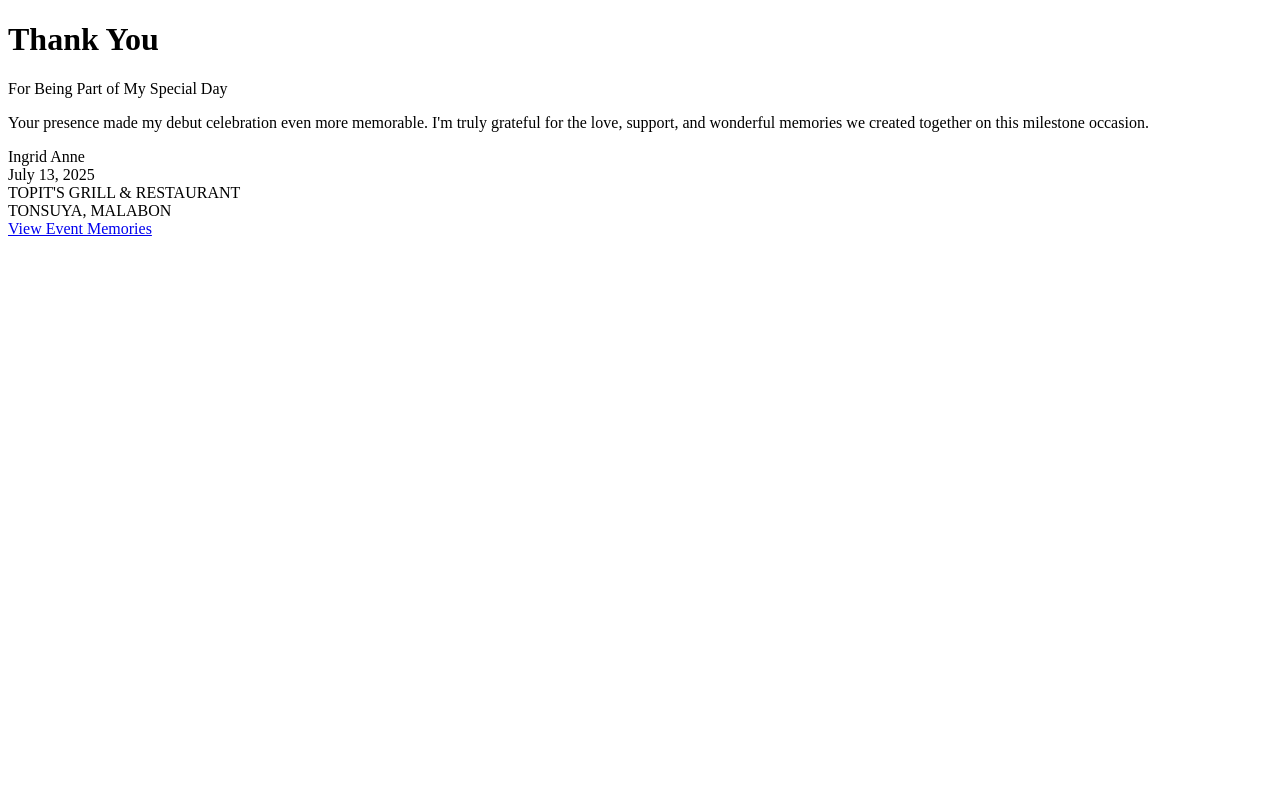
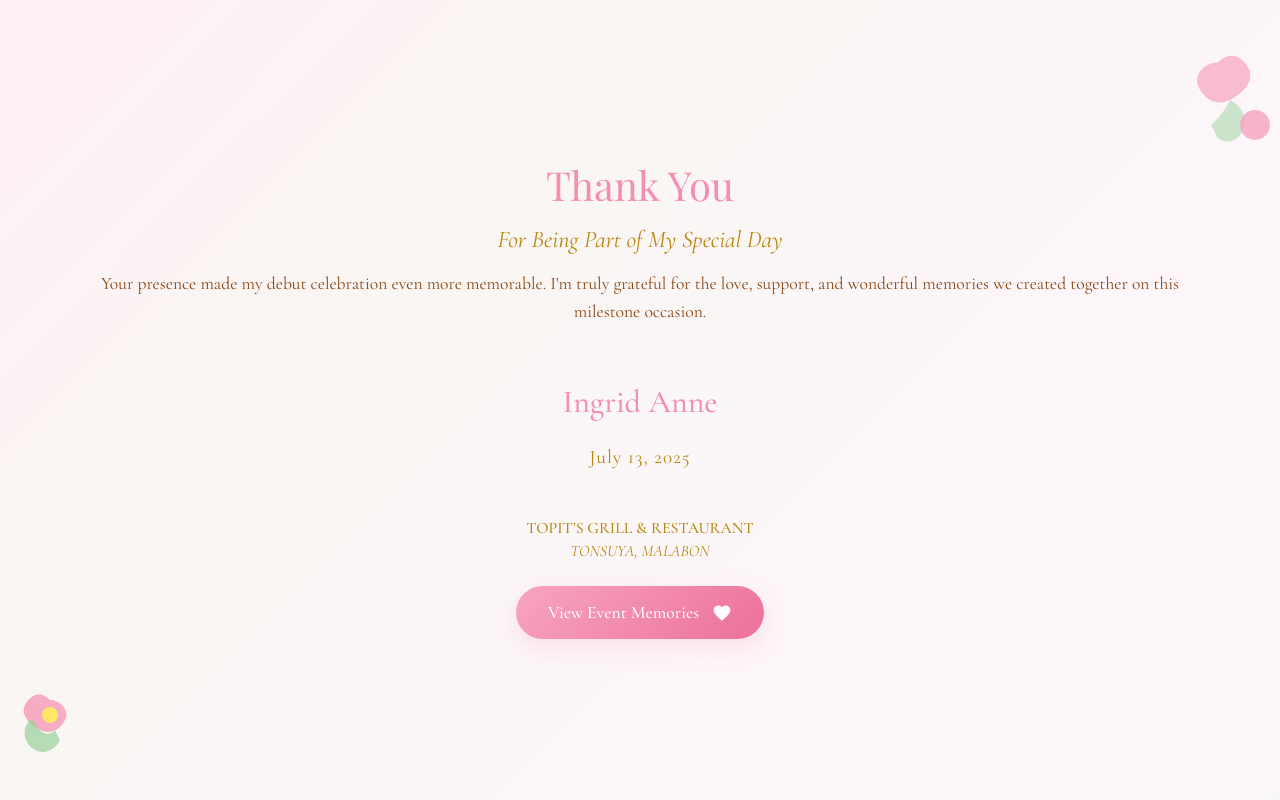
Before and after one commit to Thirdsantos/Ingrid_Debut, a plain HTML site: page index.html in a window 1280 px wide. Drawn offline with nearby package versions, Linux system fonts and the light colour scheme.

Commit message:
Update index.html

```diff
--- a/index.html
+++ b/index.html
@@ -4,12 +4,180 @@
   <meta charset="UTF-8" />
   <meta name="viewport" content="width=device-width, initial-scale=1.0"/>
   <title>Thank You | Ingrid Anne's Debut - July 13, 2025</title>
-  <!-- Shared Styles & Fonts can be linked externally or embedded -->
-  <link rel="stylesheet" href="style.css" />
+  <style>
+    @import url('https://fonts.googleapis.com/css2?family=Playfair+Display:wght@400;500;600;700&family=Cormorant+Garamond:ital,wght@0,300;0,400;0,500;1,300;1,400&display=swap');
+
+    * {
+      margin: 0;
+      padding: 0;
+      box-sizing: border-box;
+    }
+
+    body {
+      font-family: 'Cormorant Garamond', serif;
+      background: #faf8f6;
+      min-height: 100vh;
+      overflow-x: hidden;
+    }
+
+    .thank-you-page {
+      display: flex;
+      flex-direction: column;
+      justify-content: center;
+      align-items: center;
+      min-height: 100vh;
+      text-align: center;
+      position: relative;
+      background: linear-gradient(135deg, #fff0f5, #f9f6f3, #fdf6fa, #faf8f6);
+      overflow: hidden;
+      padding: 2rem;
+    }
+
+    .floral-decoration {
+      position: absolute;
+      pointer-events: none;
+      z-index: 1;
+      opacity: 0.8;
+    }
+
+    .floral-top-right {
+      top: 0;
+      right: 0;
+      width: 150px;
+      height: 200px;
+    }
+
+    .floral-bottom-left {
+      bottom: 0;
+      left: 0;
+      width: 120px;
+      height: 180px;
+    }
+
+    @media (min-width: 768px) {
+      .floral-top-right {
+        width: 250px;
+        height: 300px;
+      }
+      .floral-bottom-left {
+        width: 200px;
+        height: 250px;
+      }
+    }
+
+    .thank-you-title {
+      font-family: 'Playfair Display', serif;
+      font-size: 2.5rem;
+      font-weight: 400;
+      color: #f48fb1;
+      margin-bottom: 1rem;
+      z-index: 2;
+      position: relative;
+      line-height: 1.2;
+    }
+
+    .thank-you-subtitle {
+      font-size: 1.5rem;
+      color: #b8860b;
+      margin-bottom: 1rem;
+      font-style: italic;
+      z-index: 2;
+      position: relative;
+    }
+
+    .thank-you-message {
+      font-size: 1.1rem;
+      color: #8b4513;
+      max-width: 90%;
+      margin: 0 auto 2rem auto;
+      line-height: 1.6;
+      z-index: 2;
+      position: relative;
+    }
+
+    .highlight-name {
+      font-size: 2rem;
+      color: #f48fb1;
+      font-weight: 500;
+      margin: 1.5rem 0;
+      z-index: 2;
+      position: relative;
+    }
+
+    .event-date {
+      font-size: 1.2rem;
+      color: #b8860b;
+      margin-bottom: 1.5rem;
+      letter-spacing: 1px;
+      z-index: 2;
+      position: relative;
+    }
+
+    .view-memories-button {
+      display: inline-flex;
+      align-items: center;
+      gap: 0.8rem;
+      padding: 1rem 2rem;
+      background: linear-gradient(135deg, #f8a5c2, #ec7097);
+      color: white;
+      text-decoration: none;
+      border-radius: 50px;
+      font-size: 1.1rem;
+      font-weight: 500;
+      transition: all 0.3s ease;
+      box-shadow: 0 8px 24px rgba(248, 165, 194, 0.3);
+      z-index: 2;
+      position: relative;
+    }
+
+    .view-memories-button:hover {
+      transform: translateY(-3px);
+      box-shadow: 0 12px 28px rgba(248, 165, 194, 0.4);
+    }
+
+    .heart-icon {
+      width: 20px;
+      height: 20px;
+      fill: currentColor;
+    }
+
+    .venue-info {
+      font-size: 1rem;
+      color: #b8860b;
+      margin: 1.5rem 0;
+      line-height: 1.4;
+      z-index: 2;
+      position: relative;
+    }
+
+    .venue-name {
+      font-weight: 500;
+    }
+
+    .venue-location {
+      font-style: italic;
+    }
+  </style>
 </head>
 <body>
   <div class="thank-you-page">
-    <!-- Floral decorations & petal scripts (optional) -->
+    <!-- Floral decorations -->
+    <div class="floral-decoration floral-top-right">
+      <svg viewBox="0 0 200 250" xmlns="http://www.w3.org/2000/svg">
+        <path d="M150,50 C160,40 170,45 175,55 C180,65 170,75 160,80 C150,85 140,80 135,70 C130,60 140,50 150,50 Z" fill="#f8a5c2" opacity="0.9"/>
+        <path d="M160,80 C170,85 175,95 170,105 C165,115 155,115 150,110 L145,100 C150,95 155,90 160,80 Z" fill="#a5d6a7" opacity="0.7"/>
+        <circle cx="180" cy="100" r="12" fill="#f48fb1" opacity="0.8"/>
+      </svg>
+    </div>
+
+    <div class="floral-decoration floral-bottom-left">
+      <svg viewBox="0 0 200 250" xmlns="http://www.w3.org/2000/svg">
+        <path d="M50,150 C40,140 30,145 25,155 C20,165 30,175 40,180 C50,185 60,180 65,170 C70,160 60,150 50,150 Z" fill="#f48fb1" opacity="0.9"/>
+        <circle cx="50" cy="165" r="8" fill="#ffeb3b" opacity="0.9"/>
+        <path d="M30,170 C20,180 25,195 35,200 C45,205 55,200 60,190 L55,180 C50,185 45,185 40,180 C35,175 35,170 30,170 Z" fill="#81c784" opacity="0.7"/>
+      </svg>
+    </div>
+
     <h1 class="thank-you-title">Thank You</h1>
     <div class="thank-you-subtitle">For Being Part of My Special Day</div>
     <p class="thank-you-message">
@@ -25,6 +193,7 @@
     </div>
     <a href="memories.html" class="view-memories-button">
       View Event Memories
+      <svg class="heart-icon" viewBox="0 0 24 24"><path d="M12,21.35L10.55,20.03C5.4,15.36 2,12.27 2,8.5C2,5.41 4.42,3 7.5,3C9.24,3 10.91,3.81 12,5.08C13.09,3.81 14.76,3 16.5,3C19.58,3 22,5.41 22,8.5C22,12.27 18.6,15.36 13.45,20.03L12,21.35Z"/></svg>
     </a>
   </div>
 </body>
```
